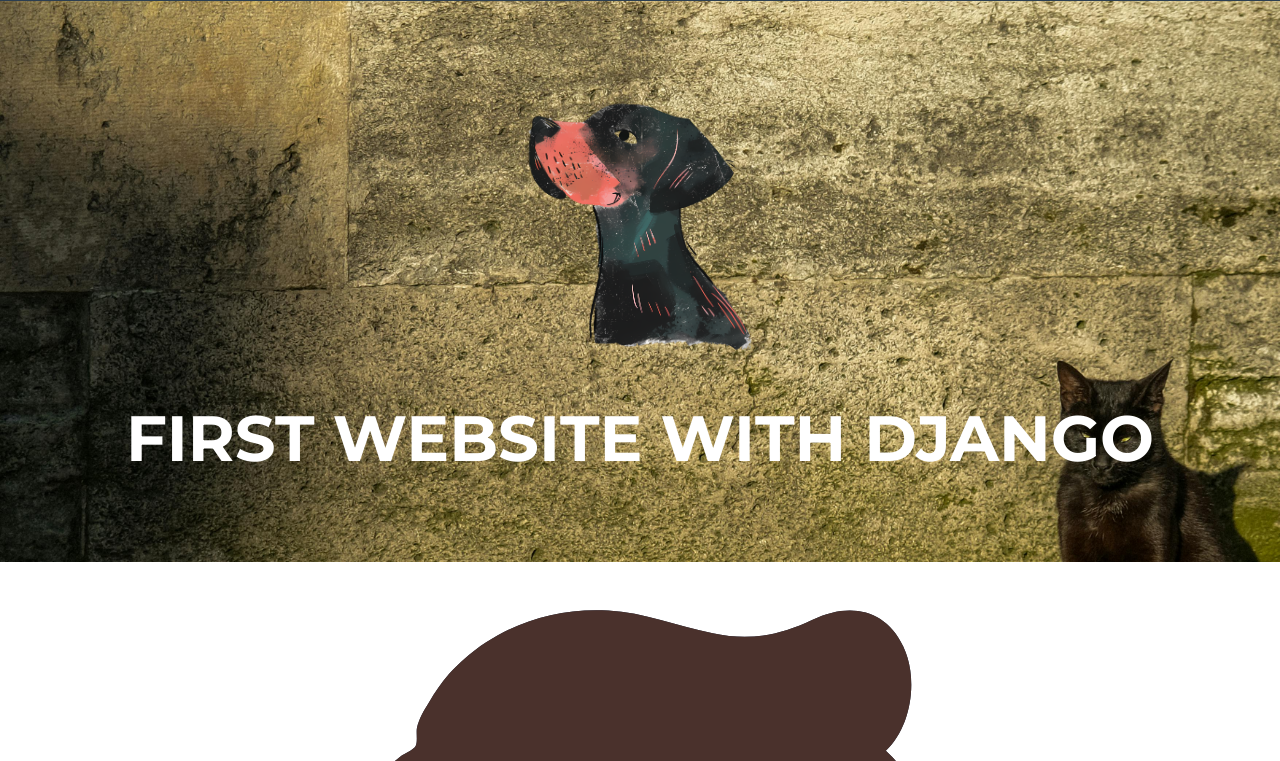
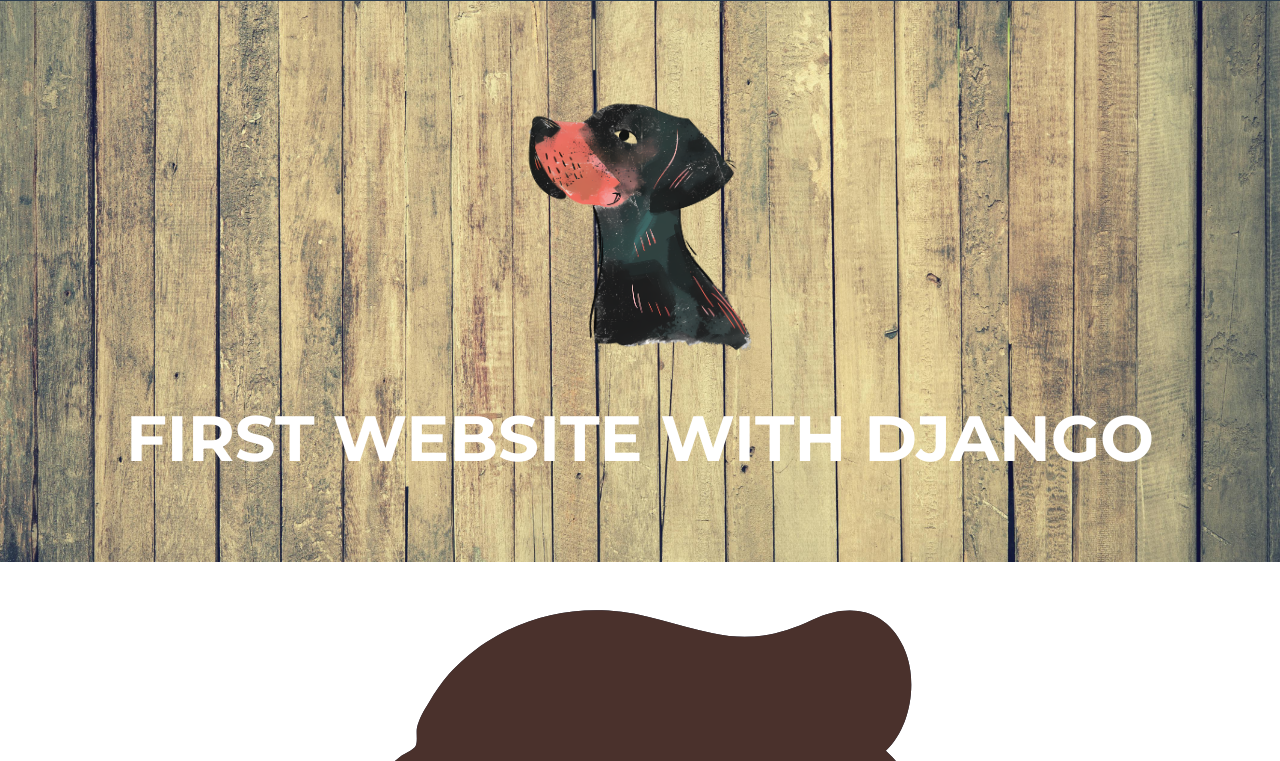
Before and after one commit to N-Sokhadze/sample-django-website, a Django app: page / in a window 1280 px wide. Shown: the part 105-866 px from the top of the page. Run offline with Django 5.2, Linux system fonts and the light colour scheme; some libraries are stand-ins or nearby versions.

Commit message:
masthead bg-image

```diff
--- a/static/css/main.css
+++ b/static/css/main.css
@@ -51,13 +51,13 @@
 }
 
 .masthead {
-  background-image: url(".../img/kitto.jpg");
+  background-image: url(".../img/wooden-bg-image.jpg");
   background-repeat: no-repeat;
   background-size: cover;
   background-position: center;
 }
 
 .masthead {
-    background-image: url("../img/kitto.jpg");
+    background-image: url("../img/wooden-bg-image.jpg");
     background-color: transparent !important;
 }
```
Also changed, not shown: static/img/wooden-bg-image.jpg.
